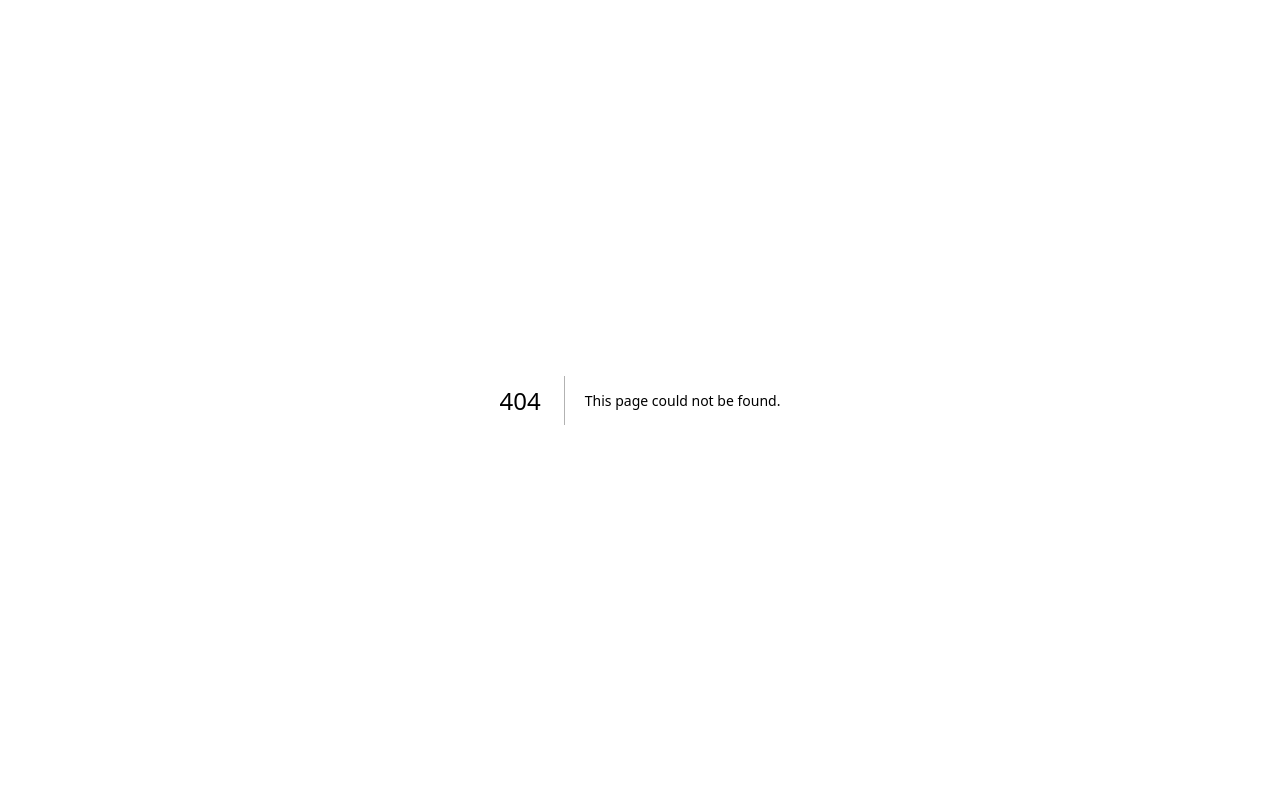
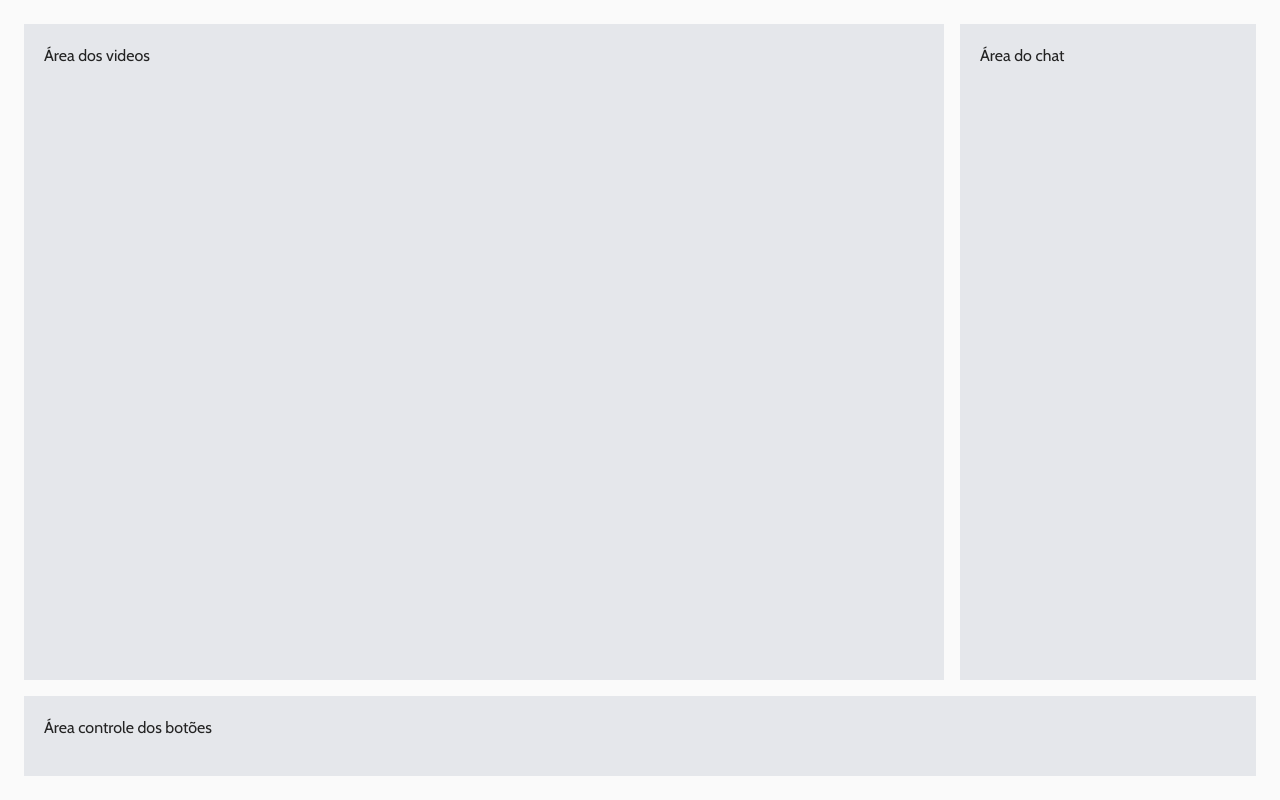
Before and after one commit to micheleambrosio/video-conference, a Next.js app: page /meet in a window 1280 px wide. Before the commit this address had no page. Built offline with nearby package versions, Linux system fonts and the light colour scheme.

Commit message:
Create grid structure of meet room

```diff
--- /dev/null
+++ b/src/app/meet/page.tsx
@@ -0,0 +1,11 @@
+export default function Meet() {
+  return (
+    <main className="grid grid-cols-4 grid-rows-[1fr,80px] gap-4 h-screen p-6">
+      <section className="col-span-3 bg-gray-200 p-5">Área dos videos</section>
+      <section className="bg-gray-200 p-5">Área do chat</section>
+      <aside className="col-span-4 bg-gray-200 p-5">
+        Área controle dos botões
+      </aside>
+    </main>
+  );
+}
--- a/src/components/MeetingFormTabs/MeetForm/index.tsx
+++ b/src/components/MeetingFormTabs/MeetForm/index.tsx
@@ -25,7 +25,7 @@ export default function NewMeetForm({ type }: Props) {
           <input
             type="text"
             required
-            className="w-full shadow-gray-300 h-[35px] rounded-[4px] px-[10px] text-[15px] leading-none text-gray-800 shadow-[0_0_0_1px] outline-none hover:shadow-[0_0_0_1px_purple] focus:shadow-[0_0_0_2px_black]"
+            className="w-full shadow-gray-300 h-[35px] rounded-[4px] px-[10px] text-[15px] leading-none text-gray-800 shadow-[0_0_0_1px] outline-none hover:shadow-[0_0_0_1px_black] focus:shadow-[0_0_0_2px_black]"
           />
         </Form.Control>
       </Form.Field>
@@ -46,7 +46,7 @@ export default function NewMeetForm({ type }: Props) {
             <input
               type="text"
               required
-              className="w-full shadow-gray-300 h-[35px] rounded-[4px] px-[10px] text-[15px] leading-none text-gray-800 shadow-[0_0_0_1px] outline-none hover:shadow-[0_0_0_1px_purple] focus:shadow-[0_0_0_2px_black]"
+              className="w-full shadow-gray-300 h-[35px] rounded-[4px] px-[10px] text-[15px] leading-none text-gray-800 shadow-[0_0_0_1px] outline-none hover:shadow-[0_0_0_1px_black] focus:shadow-[0_0_0_2px_black]"
             />
           </Form.Control>
         </Form.Field>
```
